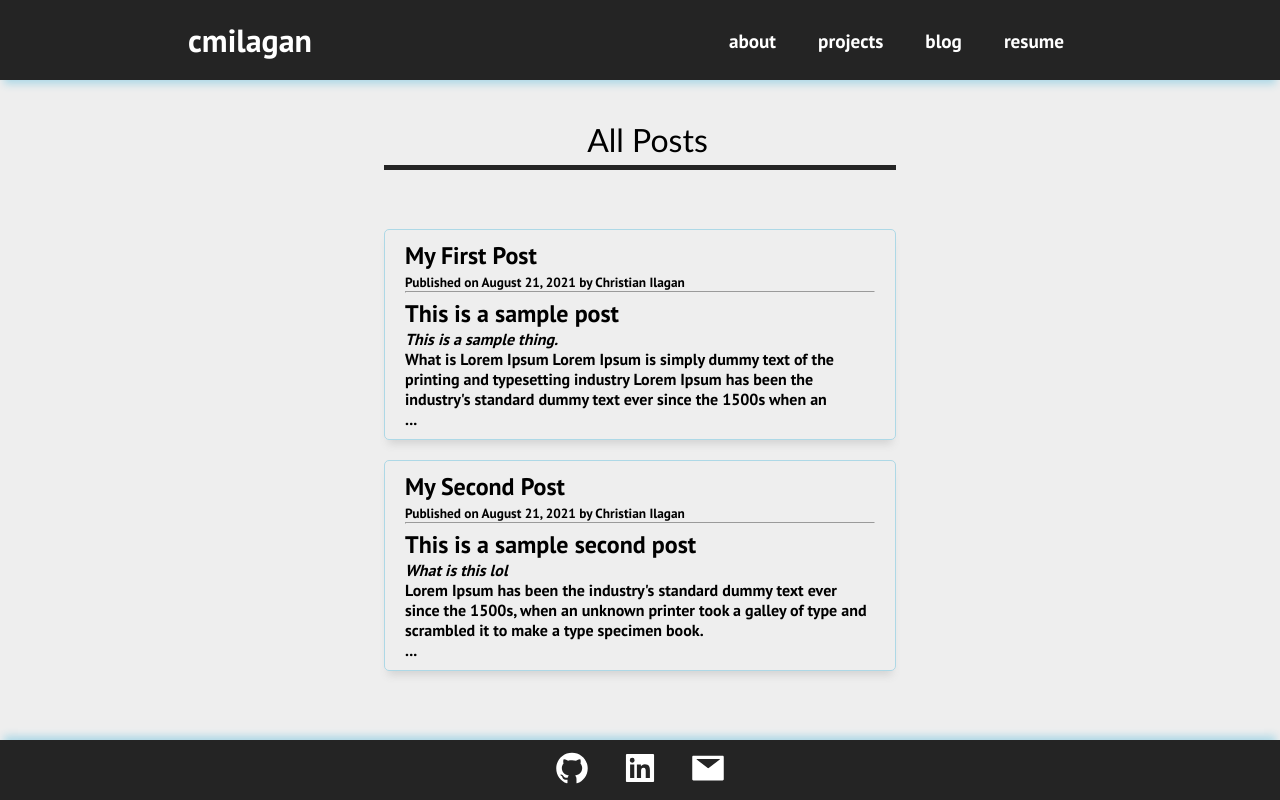
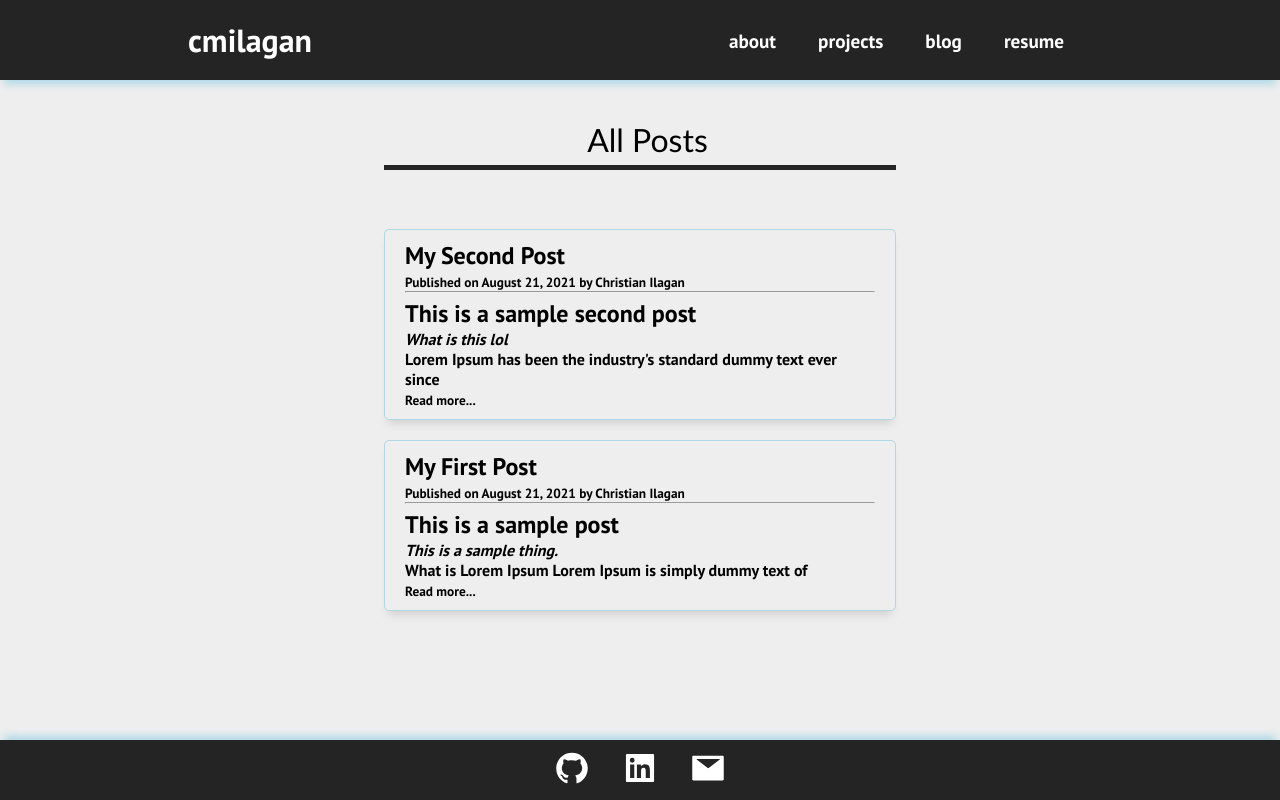
Before and after one commit to cmilagan/web, a React (Create React App) app: page /blog in a window 1280 px wide. Built offline with nearby package versions, Linux system fonts and the light colour scheme.

Commit message:
Ordering blog posts by most recent

```diff
--- a/src/components/reusables/PostList.css
+++ b/src/components/reusables/PostList.css
@@ -32,6 +32,6 @@
 
 .content {
     padding-top: 5px;
-    font-weight: 200;
+    font-weight: 100;
     font-family: 'Franklin Gothic Medium', 'Arial Narrow', Arial, sans-serif;
 }
--- a/src/components/reusables/PostList.js
+++ b/src/components/reusables/PostList.js
@@ -7,7 +7,7 @@ import rehypeRaw from 'rehype-raw'
 
 const PostList = () => {
     const excerptList = postlist.map(post => {
-        return post.content.split(" ").slice(0, 40).join(" ")
+        return post.content.split(" ").slice(0, 20).join(" ")
     })
     return (
         <div className="postlist">
@@ -15,11 +15,12 @@ const PostList = () => {
             {postlist.length &&
                 postlist.map((post, i) => {
                     return (
-                        <div className="post-card">
+                        <div key={i} className="post-card">
                             <h2>{post.title}</h2>
                             <small>Published on {post.date} by {post.author}</small>
                             <hr />
-                            <ReactMarkdown className="content" children={excerptList[i]} rehypePlugins={[rehypeRaw]} escapeHtml={false}/>...
+                            <ReactMarkdown className="content" children={excerptList[i]} rehypePlugins={[rehypeRaw]} escapeHtml={false}/>
+                            <small>Read more...</small>
                         </div>
                     )
                 })
--- a/src/posts.json
+++ b/src/posts.json
@@ -1 +1 @@
-[{"id":1,"title":"My First Post\r","author":"Christian Ilagan\r","date":"August 21, 2021\r","content":"\r\n## This is a sample post\r\n\r\n*This is a sample thing.*\r\n\r\nWhat is Lorem Ipsum Lorem Ipsum is simply dummy text of the printing and typesetting industry Lorem Ipsum has been the industry's standard dummy text ever since the 1500s when an unknown printer took a galley of type and scrambled it to make a type specimen book it has?\r\n\r\n<iframe src=\"https://www.youtube.com/embed/enMumwvLAug\" frameborder=\"0\" allowfullscreen=\"true\"> </iframe>"},{"id":2,"title":"My Second Post\r","author":"Christian Ilagan\r","date":"August 21, 2021\r","content":"\r\n## This is a sample second post\r\n\r\n*What is this lol*\r\n\r\nLorem Ipsum has been the industry's standard dummy text ever since the 1500s, when an unknown printer took a galley of type and scrambled it to make a type specimen book. It has survived not only five centuries, but also the leap into electronic typesetting, remaining essentially unchanged."}]
+[{"id":1629468000,"title":"My Second Post\r","author":"Christian Ilagan\r","date":"August 21, 2021\r","content":"\r\n## This is a sample second post\r\n\r\n*What is this lol*\r\n\r\nLorem Ipsum has been the industry's standard dummy text ever since the 1500s, when an unknown printer took a galley of type and scrambled it to make a type specimen book. It has survived not only five centuries, but also the leap into electronic typesetting, remaining essentially unchanged."},{"id":1629468000,"title":"My First Post\r","author":"Christian Ilagan\r","date":"August 21, 2021\r","content":"\r\n## This is a sample post\r\n\r\n*This is a sample thing.*\r\n\r\nWhat is Lorem Ipsum Lorem Ipsum is simply dummy text of the printing and typesetting industry Lorem Ipsum has been the industry's standard dummy text ever since the 1500s when an unknown printer took a galley of type and scrambled it to make a type specimen book it has?\r\n\r\n<iframe src=\"https://www.youtube.com/embed/enMumwvLAug\" frameborder=\"0\" allowfullscreen=\"true\"> </iframe>"}]
```
Also changed, not shown: public/getposts.js (+9 -3 lines).
